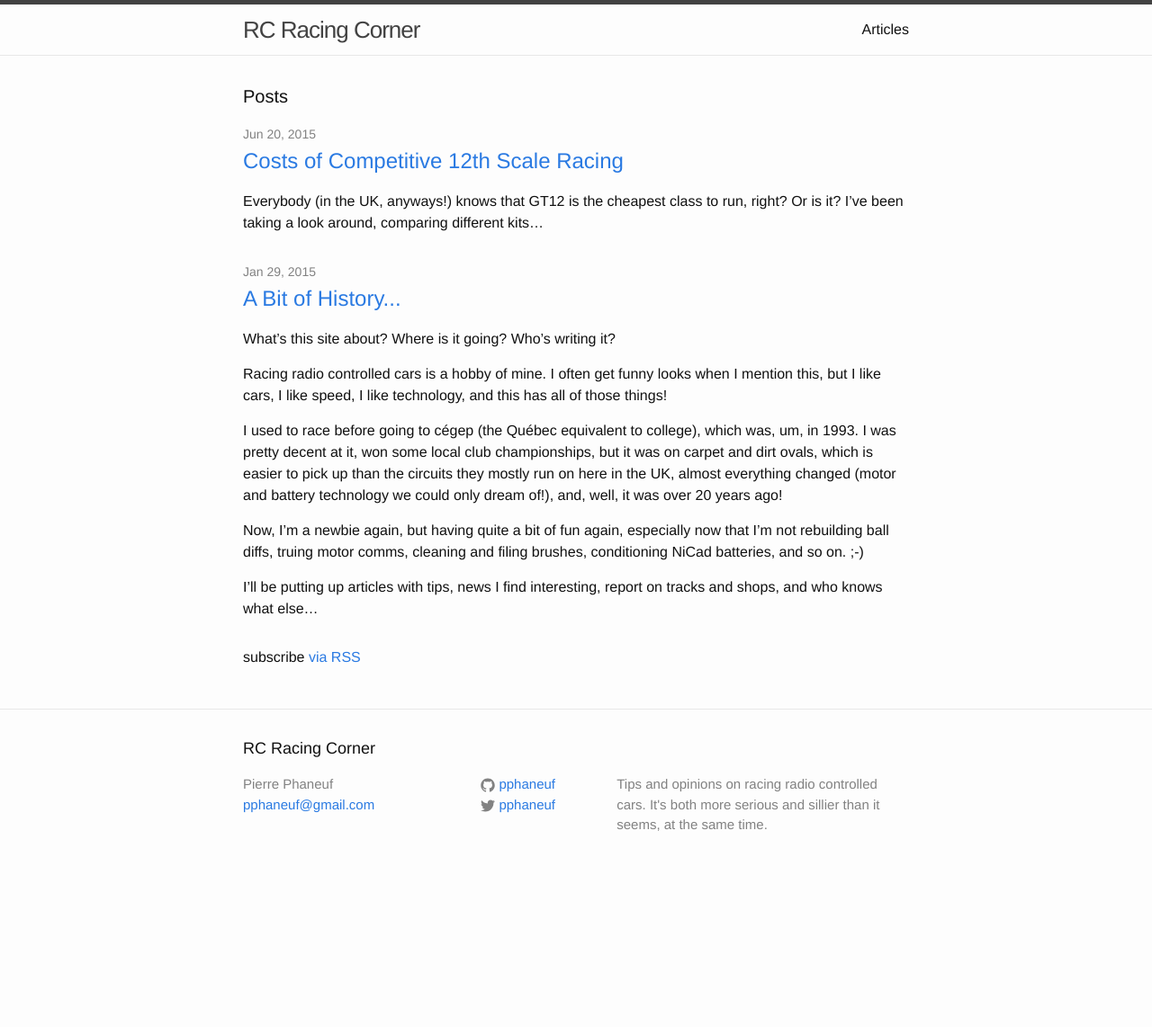
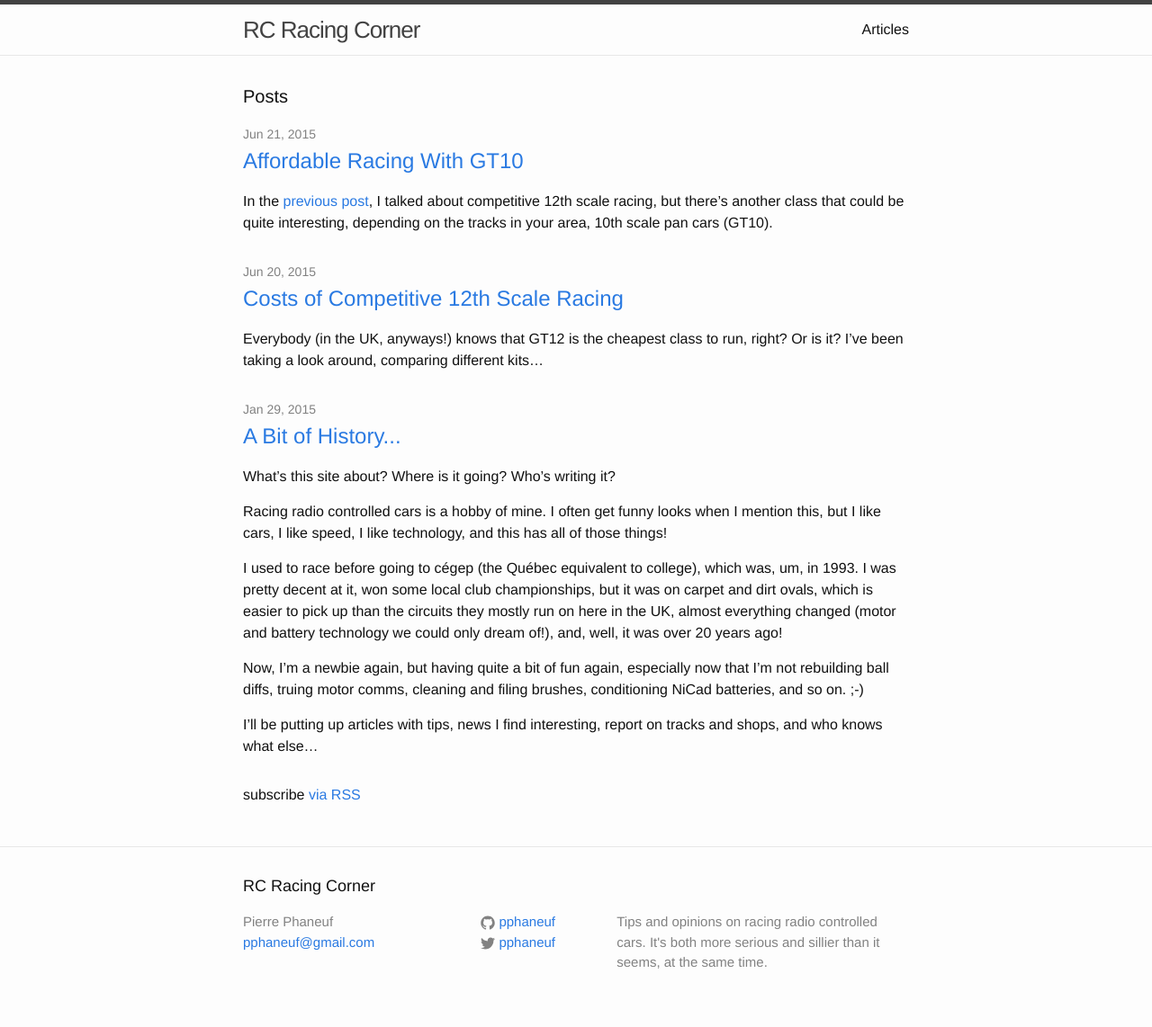
Before and after one commit to peppekerstens/rccars, a Jekyll site: the page built from index.html, in a window 1280 px wide. Shown: the whole page at 90% size. Built offline with Jekyll 4.4.1, drawn with Linux system fonts in a browser that asks for light colours; before the commit the page ends 989 px from its top, so only the background shows below that; some of the changed lines change nothing that is shown.

Commit message:
Add an article on the cost of GT10.

```diff
--- a/_posts/2015-06-20-competitive-12th-scale-cost.md
+++ b/_posts/2015-06-20-competitive-12th-scale-cost.md
@@ -106,3 +106,6 @@
 
 Think of what kind of racer you are and what you'd like to be doing with your
 racing, and you can find the right class for you.
+
+If you're looking for the most speed (and fun!) for your money, you might be
+interested in [this follow-up post](../../21/gt10-cost/).
--- /dev/null
+++ b/_posts/2015-06-21-gt10-cost.md
@@ -0,0 +1,110 @@
+---
+layout: post
+title: "Affordable Racing With GT10"
+---
+
+In the [previous post](../../20/competitive-12th-scale-cost/), I talked about
+competitive 12th scale racing, but there's another class that could be quite
+interesting, depending on the tracks in your area, 10th scale pan cars (GT10).
+
+
+What is a GT10?
+===============
+
+Essentially, these cars are simply scaled up versions of 12th scale LMP12 cars,
+to the point that the 12th and 10th scale versions of a given car (say, the
+Xray X12 and X10) share a great number of parts. They cost approximately the
+same, only a little more expensive (£15 more for the Xray X10 over the X12).
+
+They weight about the same as a GT12, but with wide tyres similar to those run
+on LMP12 cars, but even bigger, to suit the bigger cars. Having much wider
+tyres and wider chassis (causing less weight transfer in corners) for the same
+weight as GT12, the GT10 cars are *much faster*, while still being fairly easy
+to drive.
+
+Tyre Costs
+==========
+
+The cars weighting the same as a GT12, but spreading the weight over a much
+bigger contact surface, and having slightly more efficient suspensions (centre
+of mass is usually lower), gives GT10 a lower tyre wear than GT12, for the same
+shore rating.
+
+Additionally, the GT10 class uses control tyres of a same shore, which means
+using tyres of different shores is not an option. This may sound restrictive,
+but this means you do not have to buy and carry a lot of tyres of different
+shores, in case track condition changes. This, of course, reduces costs further.
+
+I also noticed that GT10 tyres seem to be less sensitive to chunking, compared
+to GT12. There is less chunking, and when it happens, there is still enough
+remaining tyre that it still provides plenty of grip (where a GT12 would be
+more severely affected).
+
+Thus, in terms of ongoing running costs, GT10 consumes tyres at a lower rate
+than GT12, and does not require carrying a variety of tyres. The tyres
+themselves are slightly more expensive, but not by a large amount, and I
+believe GT10 could very well be cheaper to run than GT12.
+
+Speed and Agility
+=================
+
+Due to their bigger size, they are not as nimble as GT12 or LMP12, but their
+speeds can be quite high, as they are using 10.5T motors, and allow ESCs with
+boosted timing.
+
+On tracks designed for 12th scale cars, this can make them a bit tricky. Not
+that difficult, mind you, but their bigger size can force them to be driven
+slightly slower on tighter tracks.
+
+On the other hand, on the more flowing tracks well suited for 10th scale
+touring cars, they can run *extremely* well.
+
+Compared to Touring Cars
+========================
+
+Let's look at two top shelf kits from the same manufacturer, both front runners
+in their own classes:
+
+| XRay X10 2015 | [£214.99](http://www.rcdisco.com/part-info.php?partNo=XR370502) |
+| XRay T4 2015 | [£389.99](http://www.rcdisco.com/part-info.php?partNo=XR300021) |
+
+The GT10 kit is *almost half the price* of the touring car kit! And the 1S
+batteries used by GT10 are also almost half the price of the 2S batteries used
+by touring cars... For GT10, an ESC that runs on 1S batteries (which can be
+slightly more expensive) or the use a voltage booster is needed, but the added
+cost is easily offset by savings on the first battery pack.
+
+The GT10 being cheaper is also reflected in the cost of spare parts, of course,
+so repairs tend to be cheaper. The cars being about 400g lighter also means
+they break less.
+
+In terms of lap times, GT10 cars are usually similar to 13.5T boosted, but
+their ease of driving is more comparable to the slower 17.5T blinky touring
+cars. The added speed can make it more difficult, but the higher grip can
+compensate (and a learning driver can choose to limit the speed of their car).
+
+The GT10 cars are also much simpler to set up than touring cars, both thanks to
+having fewer moving parts, and to having bigger set-up windows.
+
+To be fair to the touring cars, one aspect which some racers like is their
+rubber tyres (rather than the foam tyres of GT10, GT12, and LMP12), which do
+not require as much adjusting the gearing and riding height as they wear down,
+since they hardly change diameter. Foam tyres also benefit greatly from truing,
+which is an additional equipment (although some clubs have a truer available to
+their members) and preparation work. Some racers, though, prefer foam tyres
+despite these advantages, as running a foam tyre on a truer returns it to "good
+as new" condition, rather than some rubber tyres which have great grip for a
+number of runs, then lose some of that grip for the rest of their remaining
+usable life.
+
+Conclusion
+==========
+
+In the UK southeast, there are few tracks designed for 12th scale cars, as
+touring cars are much more popular. On those tracks, I feel that GT10 is a
+natural class to run, giving a lot of speed and excitement for the money, and
+an experience I found less frustrating than a touring car.
+
+If there were more tracks designed for 12th scale cars, though, I might have
+chosen to run LMP12, but given the predominance of touring cars in the
+southeast, I'm finding a GT10 to be quite good value!
```
